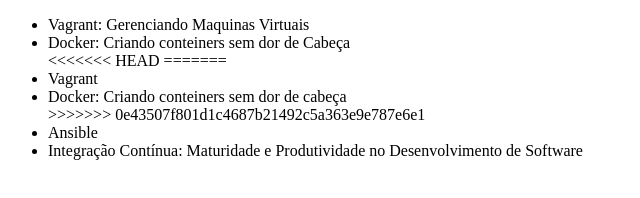
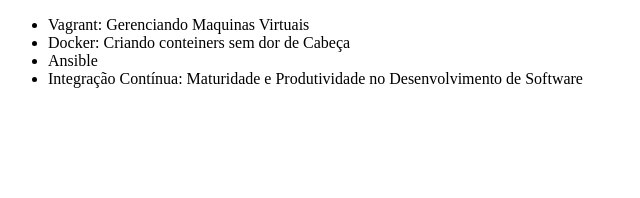
Before and after one commit to Malldini/alura-git, a plain HTML site: page index.html in a window 1280 px wide. Shown: the whole page, without its empty margins (0-640 px from the left). Drawn offline with Linux system fonts and the light colour scheme.

Commit message:
correção

```diff
--- a/index.html
+++ b/index.html
@@ -8,11 +8,6 @@
     <ul>
         <li>Vagrant: Gerenciando Maquinas Virtuais</li>
         <li>Docker: Criando conteiners sem dor de Cabeça</li>
-<<<<<<< HEAD
-=======
-        <li>Vagrant</li>
-        <li>Docker: Criando conteiners sem dor de cabeça</li>
->>>>>>> 0e43507f801d1c4687b21492c5a363e9e787e6e1
         <li>Ansible</li>
         <li>Integração Contínua: Maturidade e Produtividade no Desenvolvimento de Software</li>
     </ul>
```
